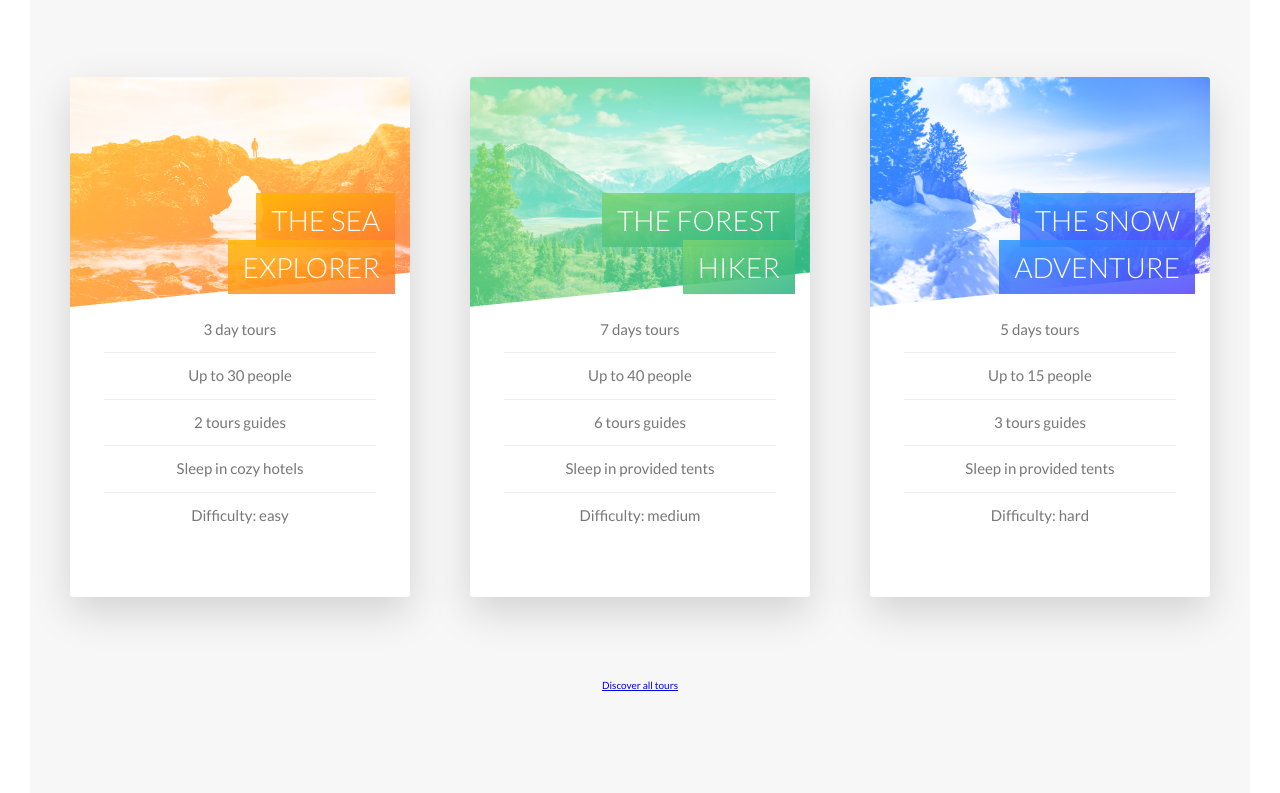
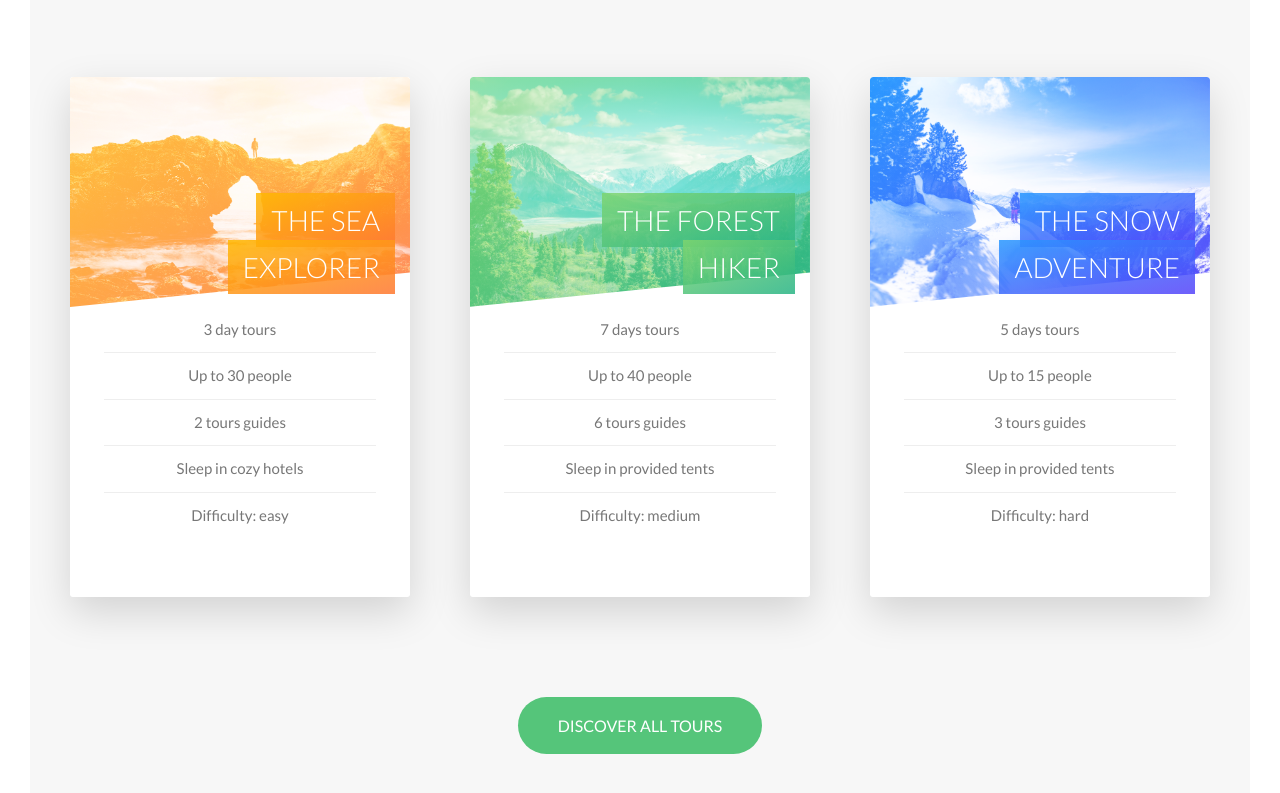
Before and after one commit to tsantosadm/vacation-spots, a website: page index.html in a window 1280 px wide. Shown: the part 2522-3315 px from the top of the page. Drawn offline with Linux system fonts and the light colour scheme.

Commit message:
finaly section two

```diff
--- a/index.html
+++ b/index.html
@@ -233,8 +233,8 @@
                 </div>
             </div>
 
-            <div class="u-center-text u-margin-bottom-big">
-                <a href="#" class="btn-green"> Discover all tours</a>
+            <div class="u-center-text u-margin-top-huge">
+                <a href="#" class="btn btn--green"> Discover all tours</a>
             </div>
 
         </section>
--- a/sass/base/_utilities.scss
+++ b/sass/base/_utilities.scss
@@ -14,6 +14,6 @@
     margin-bottom: 8rem;
 }
 
-.u-margin-top-big {
-    margin-top: 8rem;
+.u-margin-top-huge {
+    margin-top: 10rem;
 }
--- a/sass/components/_button.scss
+++ b/sass/components/_button.scss
@@ -40,7 +40,7 @@
 
   &--green {
     background-color: $color-primary;
-    color: $color-gray-dark;
+    color: $color-white;
 
     &::after {
       background-color: $color-primary;
--- a/sass/components/_card.scss
+++ b/sass/components/_card.scss
@@ -52,6 +52,8 @@
     background-blend-mode: screen;
     -webkit-clip-path: polygon(0 0, 100% 0, 100% 85%, 0 100%);
     clip-path: polygon(0 0, 100% 0, 100% 85%, 0 100%);
+    border-top-left-radius: 3px;
+    border-top-right-radius: 3px;
 
     &-1 {
       background-image: linear-gradient(to right bottom, $color-secondary-light, $color-secondary-dark),
--- a/sass/pages/_home.scss
+++ b/sass/pages/_home.scss
@@ -23,6 +23,6 @@
 
 .section-tours {
     background-color: $color-gray-light-1;
-    padding: 25rem 0 50rem 0;
+    padding: 25rem 0 15rem 0;
     margin-top: -10rem;
 }
```
Also changed, not shown: css/style.css.
